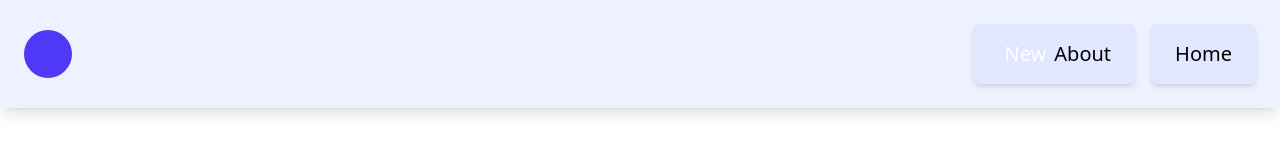
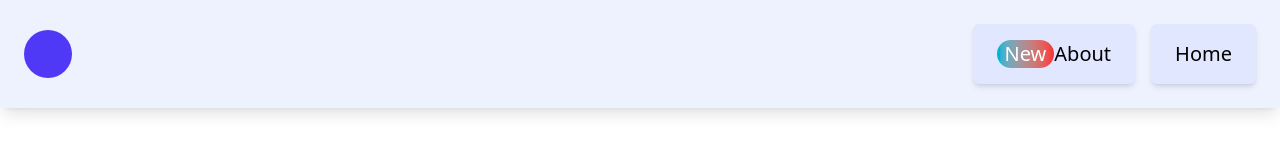
Before and after one commit to MitchellJamesB/demo-next, a Next.js app: page / in a window 1280 px wide. Shown: the top 160 px of the page. Built offline with nearby package versions, Linux system fonts and the light colour scheme.

Commit message:
fixed button issue

```diff
--- a/src/app/compenents/Tag.js
+++ b/src/app/compenents/Tag.js
@@ -1,7 +1,7 @@
 export default function({content = 'New', classNames = ''}) {
   return (
    <div
-      className={'px-2 b-gradient-to-r from-cyan-500 to-red-500 text-white rounded-full text-mono ${classNames}'}
+      className={'px-2 bg-gradient-to-r from-cyan-500 to-red-500 text-white rounded-full text-mono ${classNames}'}
   >
     {content}
   </div>
```
